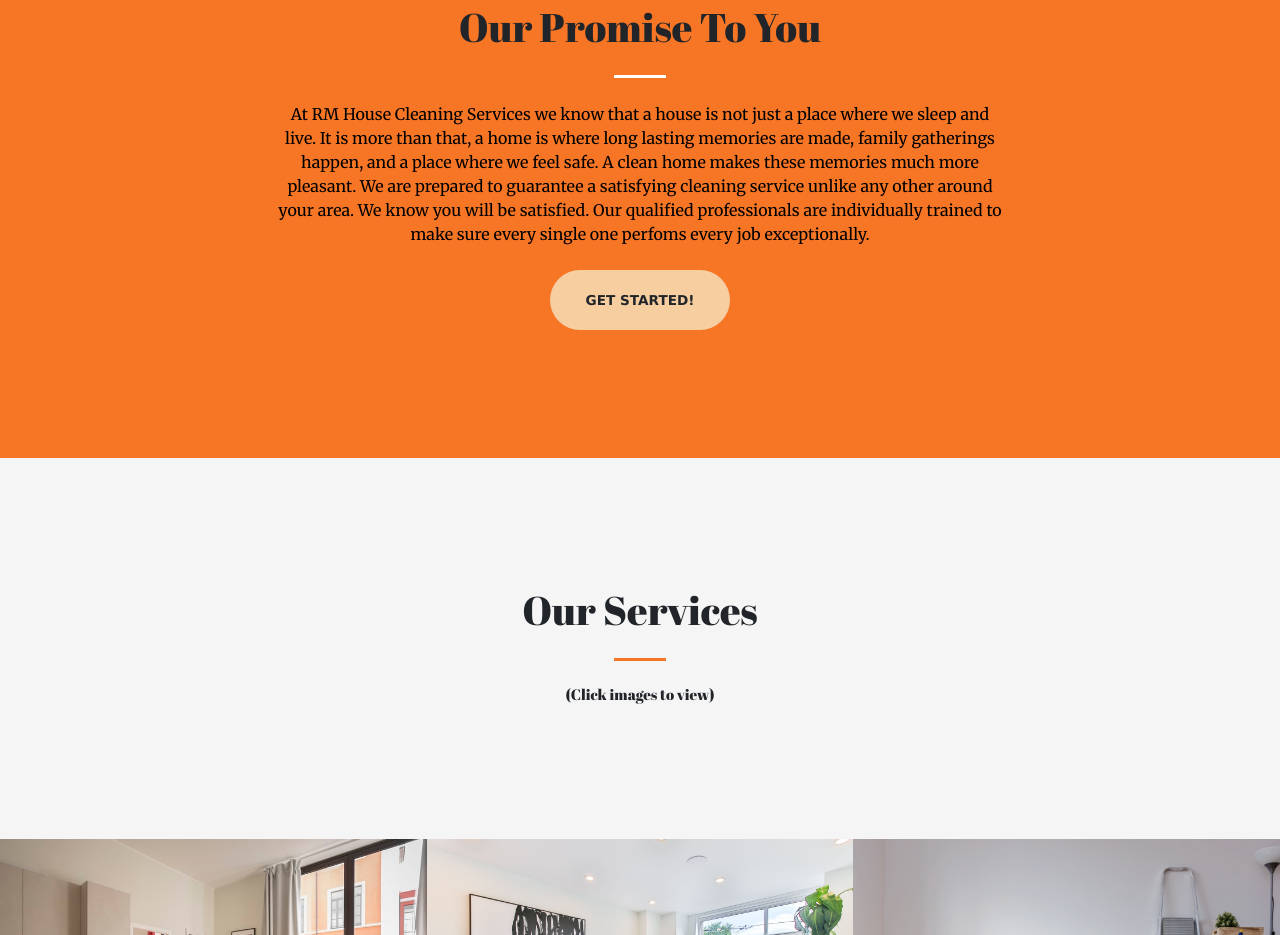
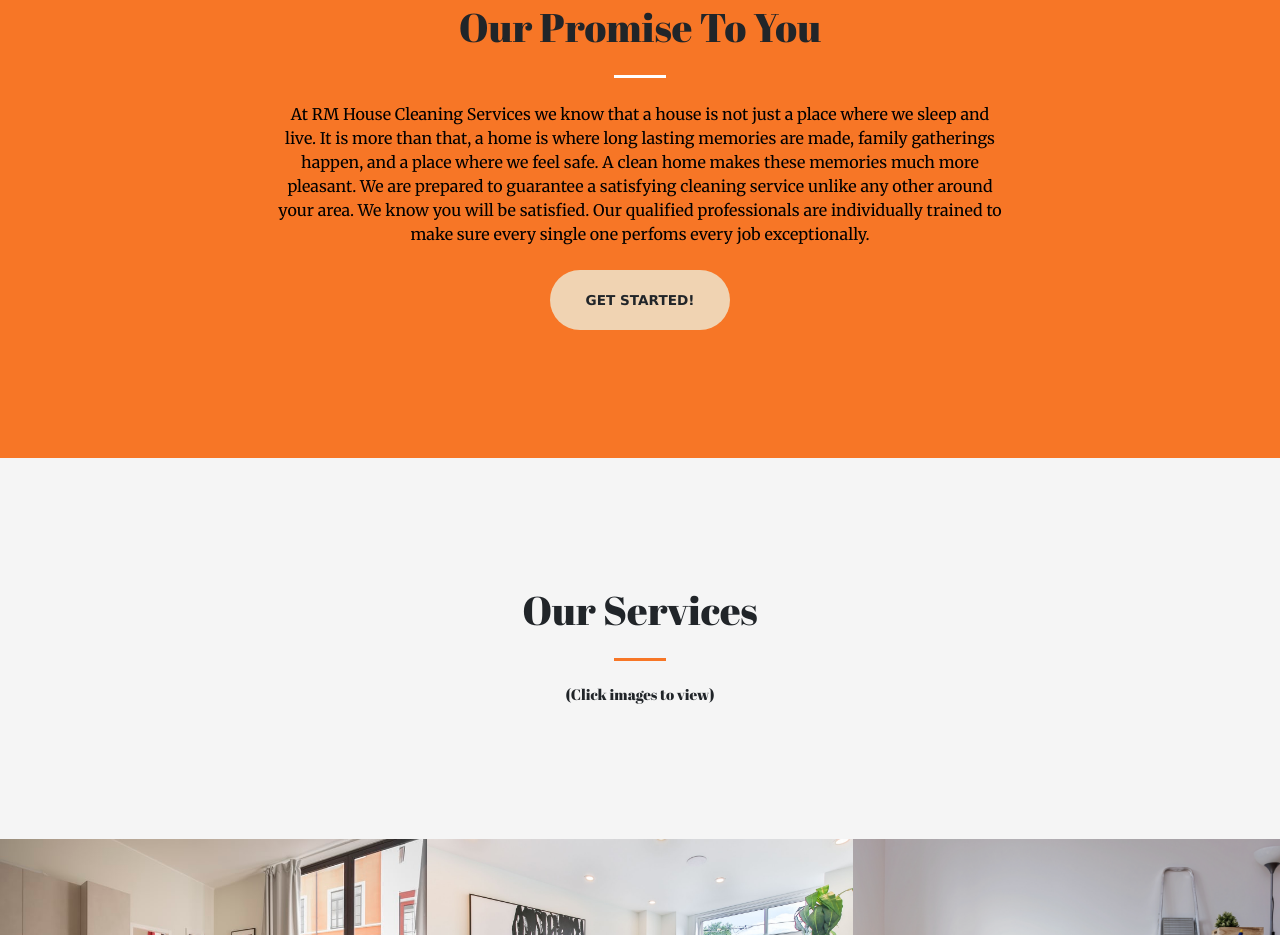
Before and after one commit to rgonz166/RMcleaning, a website with bundled scripts: page index.html in a window 1280 px wide. Shown: the part 925-1860 px from the top of the page. Built offline with nearby package versions, Linux system fonts and the light colour scheme; files whose address does not match are found by name.

Commit message:
adding color

```diff
--- a/scss/_variables.scss
+++ b/scss/_variables.scss
@@ -5,7 +5,7 @@
 // Set a custom color
 $orange: #f77626 !default;
 $brown: #1413133a !default;
-$light: #f7ce9f!default;
+$light: #f0d3b2!default;
 
 // Set primary color to orange
 $primary: $orange !default;
```
Also changed, not shown: css/creative.css, css/creative.min.css.
